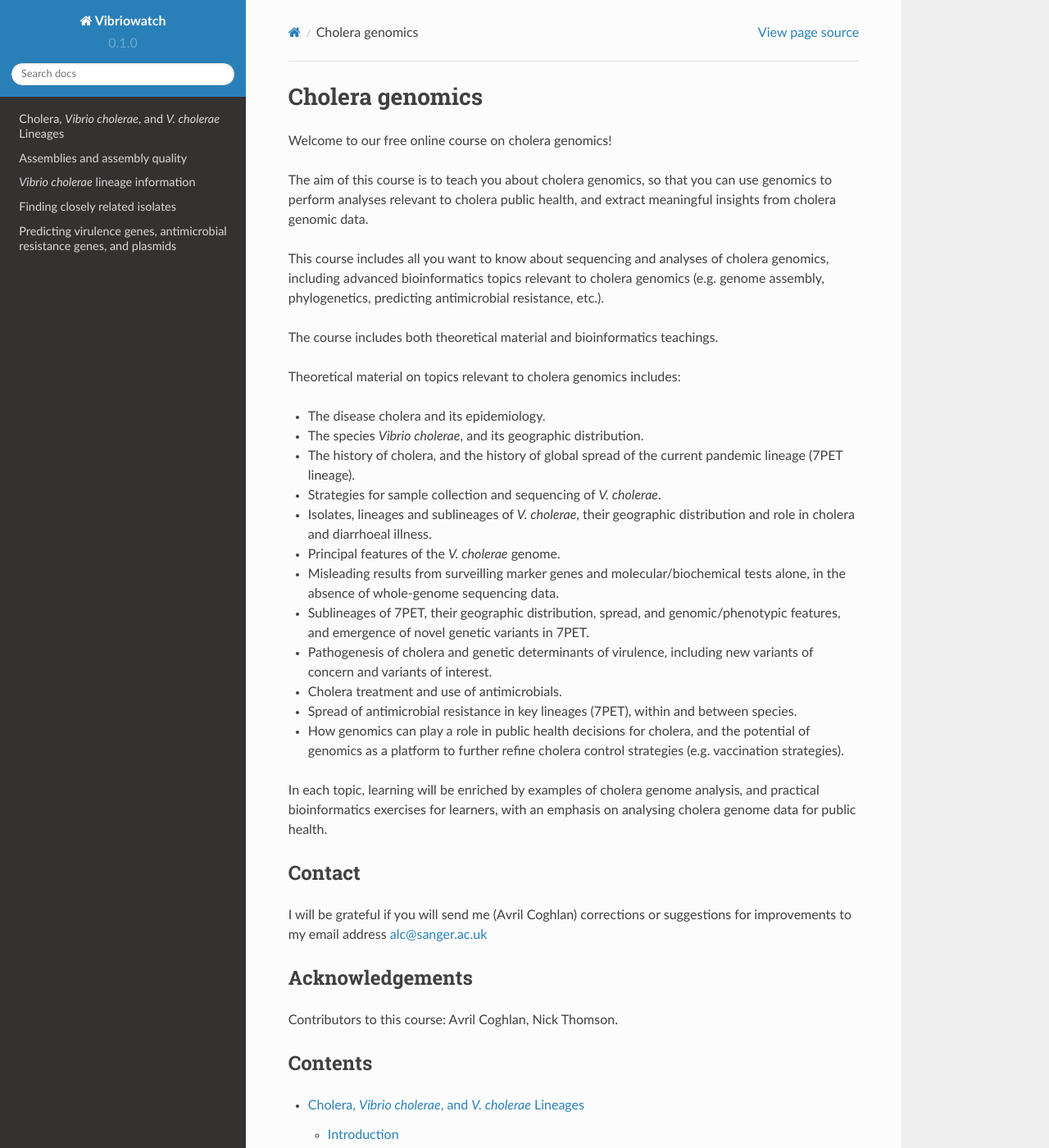
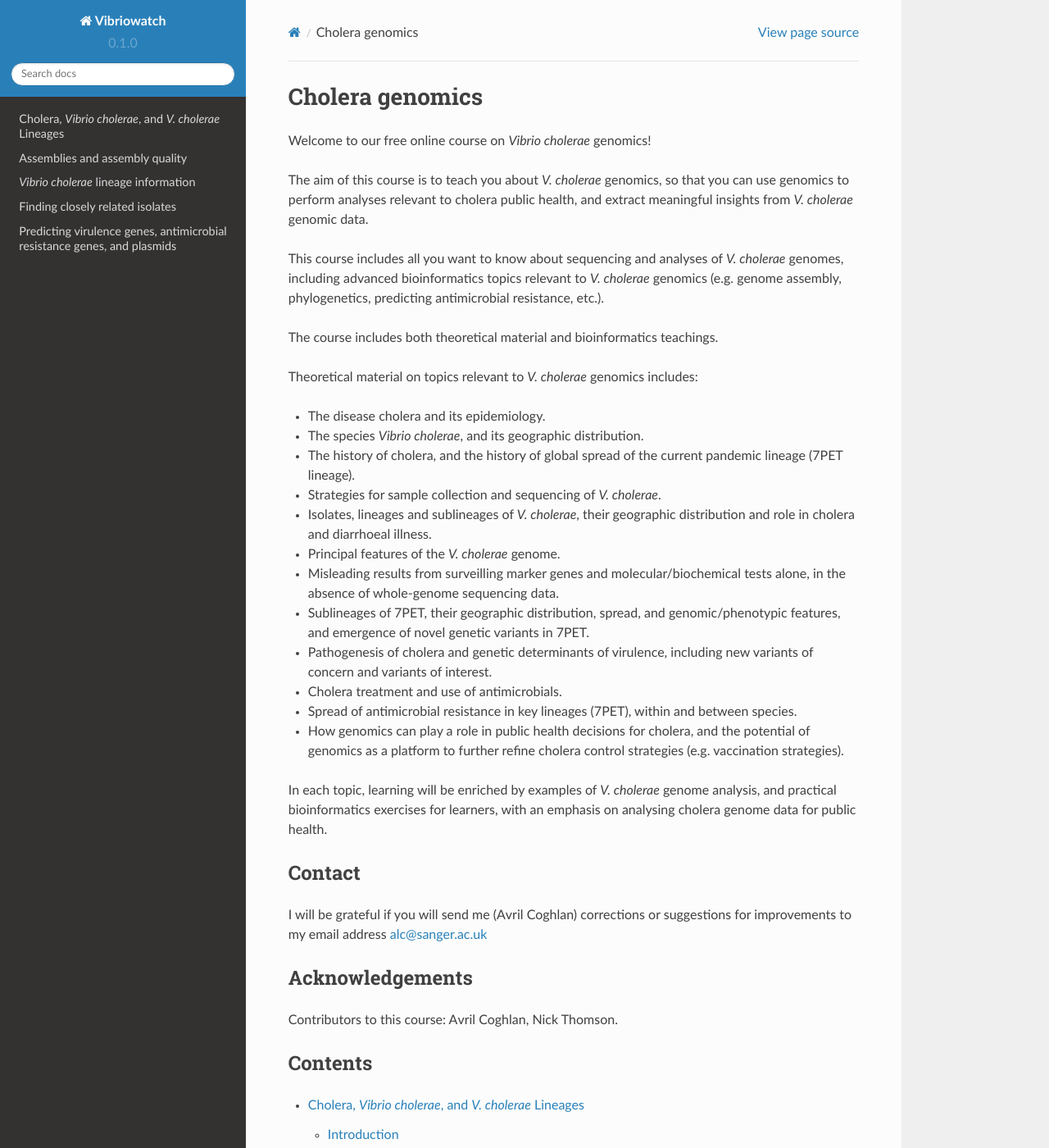
Before and after one commit to avrilcoghlan/cholerabook, a Sphinx documentation site: the page built from docs/source/index.rst, in a window 1280 px wide and 1400 px high. Shown: the whole window at 82% size. Built offline with Sphinx 7.4.7 and the Read the Docs theme 2.0.0, drawn with Linux system fonts in a browser that asks for light colours.

Commit message:
Update index.rst

```diff
--- a/docs/source/index.rst
+++ b/docs/source/index.rst
@@ -1,15 +1,15 @@
 Cholera genomics
 ================
 
-Welcome to our free online course on cholera genomics!
+Welcome to our free online course on *Vibrio cholerae* genomics!
 
-The aim of this course is to teach you about cholera genomics, so that you can use genomics to perform analyses relevant to cholera public health, and extract meaningful insights from cholera genomic data.
+The aim of this course is to teach you about *V. cholerae* genomics, so that you can use genomics to perform analyses relevant to cholera public health, and extract meaningful insights from *V. cholerae* genomic data.
 
-This course includes all you want to know about sequencing and analyses of cholera genomics, including advanced bioinformatics topics relevant to cholera genomics (e.g. genome assembly, phylogenetics, predicting antimicrobial resistance, etc.).
+This course includes all you want to know about sequencing and analyses of *V. cholerae* genomes, including advanced bioinformatics topics relevant to *V. cholerae* genomics (e.g. genome assembly, phylogenetics, predicting antimicrobial resistance, etc.).
 
 The course includes both theoretical material and bioinformatics teachings.
 
-Theoretical material on topics relevant to cholera genomics includes:
+Theoretical material on topics relevant to *V. cholerae* genomics includes:
 
 * The disease cholera and its epidemiology.
 * The species *Vibrio cholerae*, and its geographic distribution.
@@ -24,7 +24,7 @@ Theoretical material on topics relevant to cholera genomics includes:
 * Spread of antimicrobial resistance in key lineages (7PET), within and between species.
 * How genomics can play a role in public health decisions for cholera, and the potential of genomics as a platform to further refine cholera control strategies (e.g. vaccination strategies).
 
-In each topic, learning will be enriched by examples of cholera genome analysis, and practical bioinformatics exercises for learners, with an emphasis on analysing cholera genome data for public health.
+In each topic, learning will be enriched by examples of *V. cholerae* genome analysis, and practical bioinformatics exercises for learners, with an emphasis on analysing cholera genome data for public health.
 
 Contact
 -------
```
